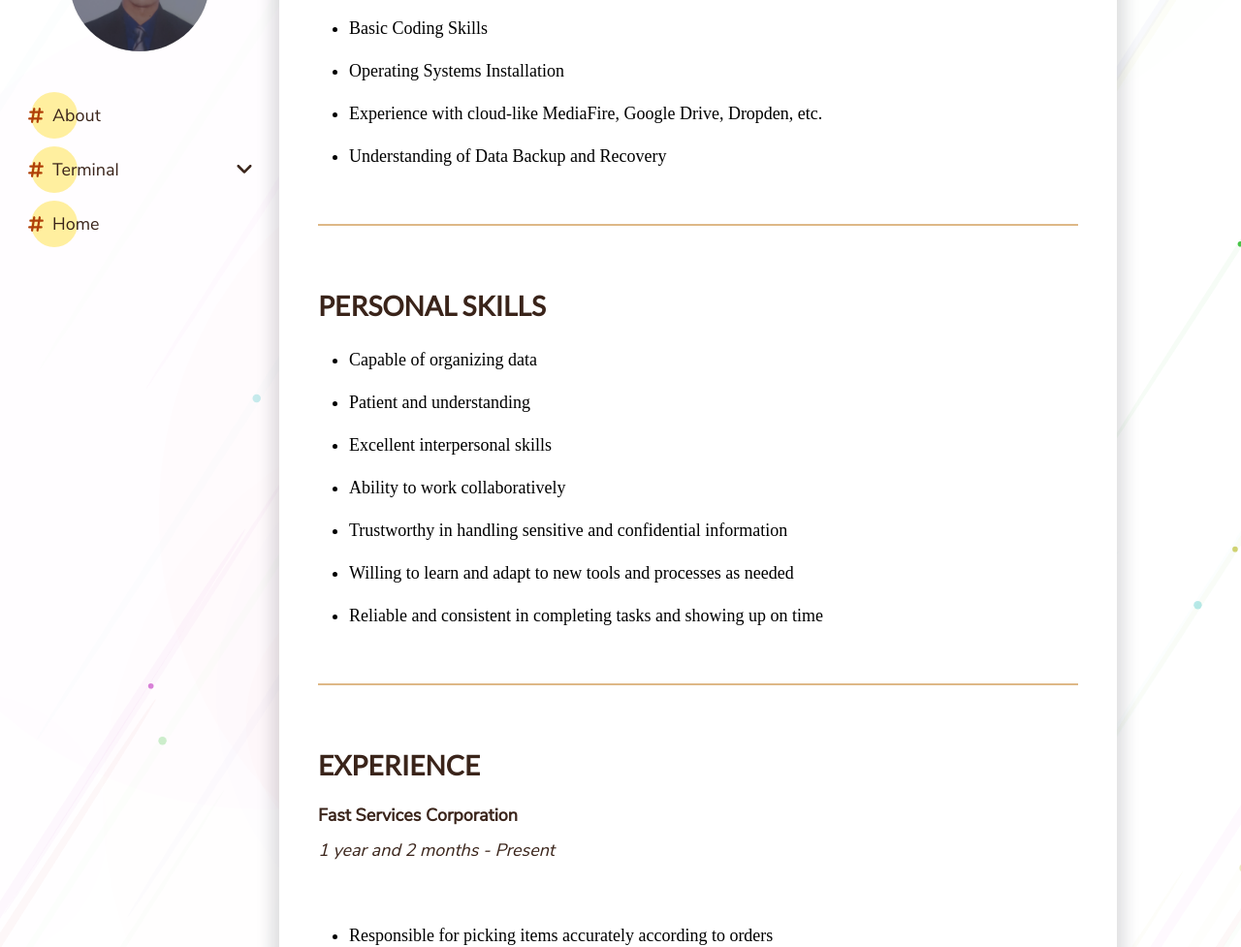
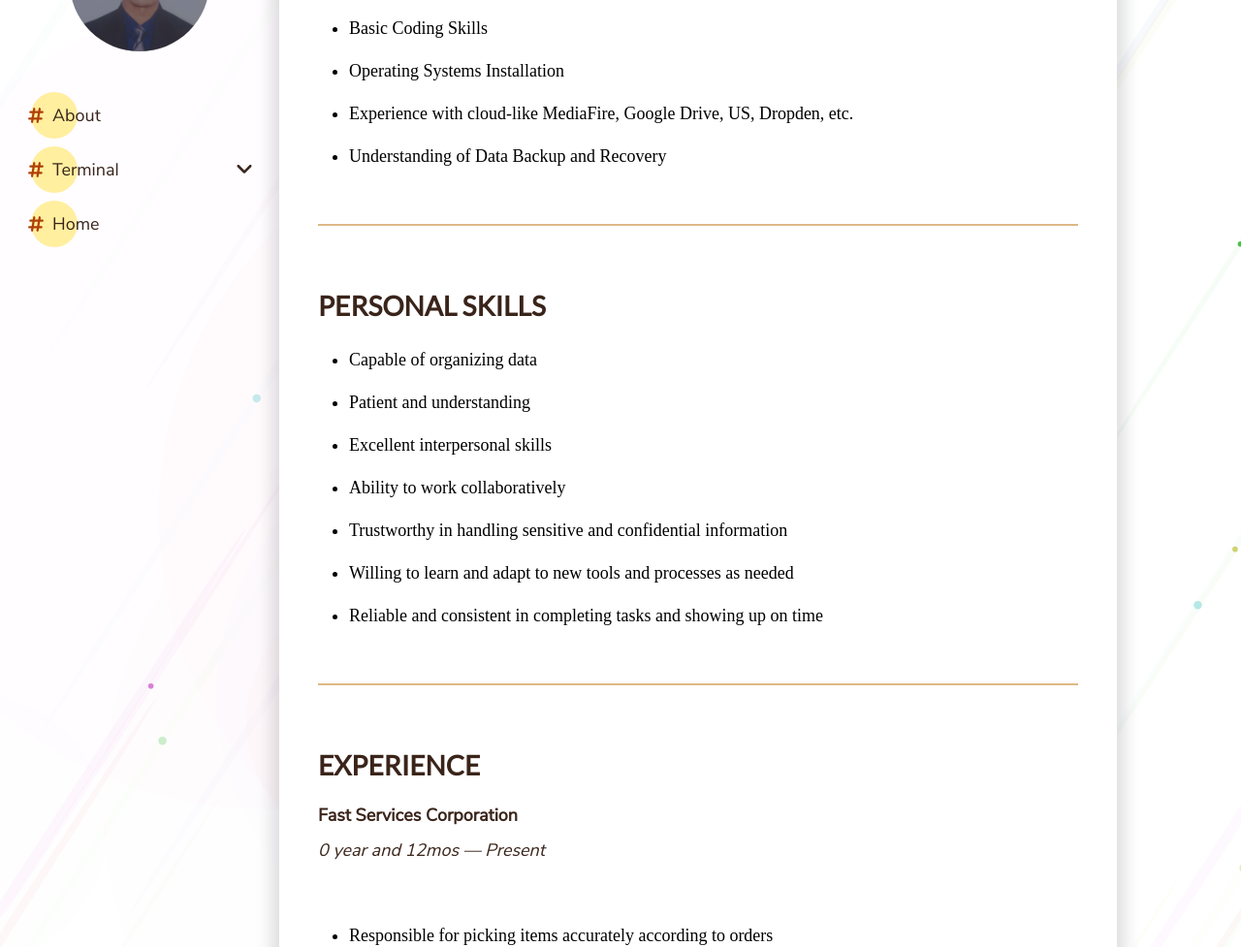
Before and after one commit to poisk-ls/poisk-ls.github.io, a Jekyll site: the page built from _pages/About/resume.md, in a window 1280 px wide and 1400 px high, scrolled down 2338 px. Shown: the part 153-1130 px from the top of the window at 97% size. Built offline with Jekyll 4.4.1, drawn with Linux system fonts in a browser that asks for light colours; comment, search, counter and statistics services are not loaded; some of the changed text lies outside the part shown.

Commit message:
Update resume.md

```diff
--- a/_pages/About/resume.md
+++ b/_pages/About/resume.md
@@ -34,7 +34,7 @@
 - Experience with MS Word and Excel
 - Basic Coding Skills
 - Operating Systems Installation
-- Experience with cloud-like MediaFire, Google Drive, Dropden, etc.
+- Experience with cloud-like MediaFire, Google Drive, US, Dropden, etc.
 - Understanding of Data Backup and Recovery
 
 ---
@@ -54,7 +54,7 @@
 ## EXPERIENCE
 
 **Fast Services Corporation**
-*1 year and 2 months - Present*
+*0 year and 12mos — Present*
 - Responsible for picking items accurately according to orders
 - Provided support to the Outbound Encoder Department during the peak season in December
 - Voluntarily contributed to managing the increased workload
@@ -80,14 +80,13 @@
 
 ## LANGUAGES
 
-- English
-- Tagalog
-- Bisaya (Native)
+- English ★★☆☆☆
+- Tagalog ★★★☆☆
+- Bisaya  ★★★★★
 
 
 <!-- > [Download the resume PDF](https://www.mediafire.com/file/vepluwndndltbc9/resume-jade.pdf/file) -->
 
-><details>
-><summary>Download the Resume PDF</summary>
-><iframe src="https://drive.google.com/file/d/1-yXYEIcPPRTId-6NPDTlqatQpYJqzGq0/preview" width="340" height="480" allow="autoplay"></iframe>
-></details>
+
+>View | Download the Resume PDF
+><iframe src="https://drive.google.com/file/d/1-yXYEIcPPRTId-6NPDTlqatQpYJqzGq0/preview" style="border: none; width: 800px; max-width: 100%; height: 600px; max-height: 100%; border-radius: 8px;" allowfullscreen></iframe>
```
Also changed, not shown: other parts of _pages/About/resume.md (+2 -2 lines).
